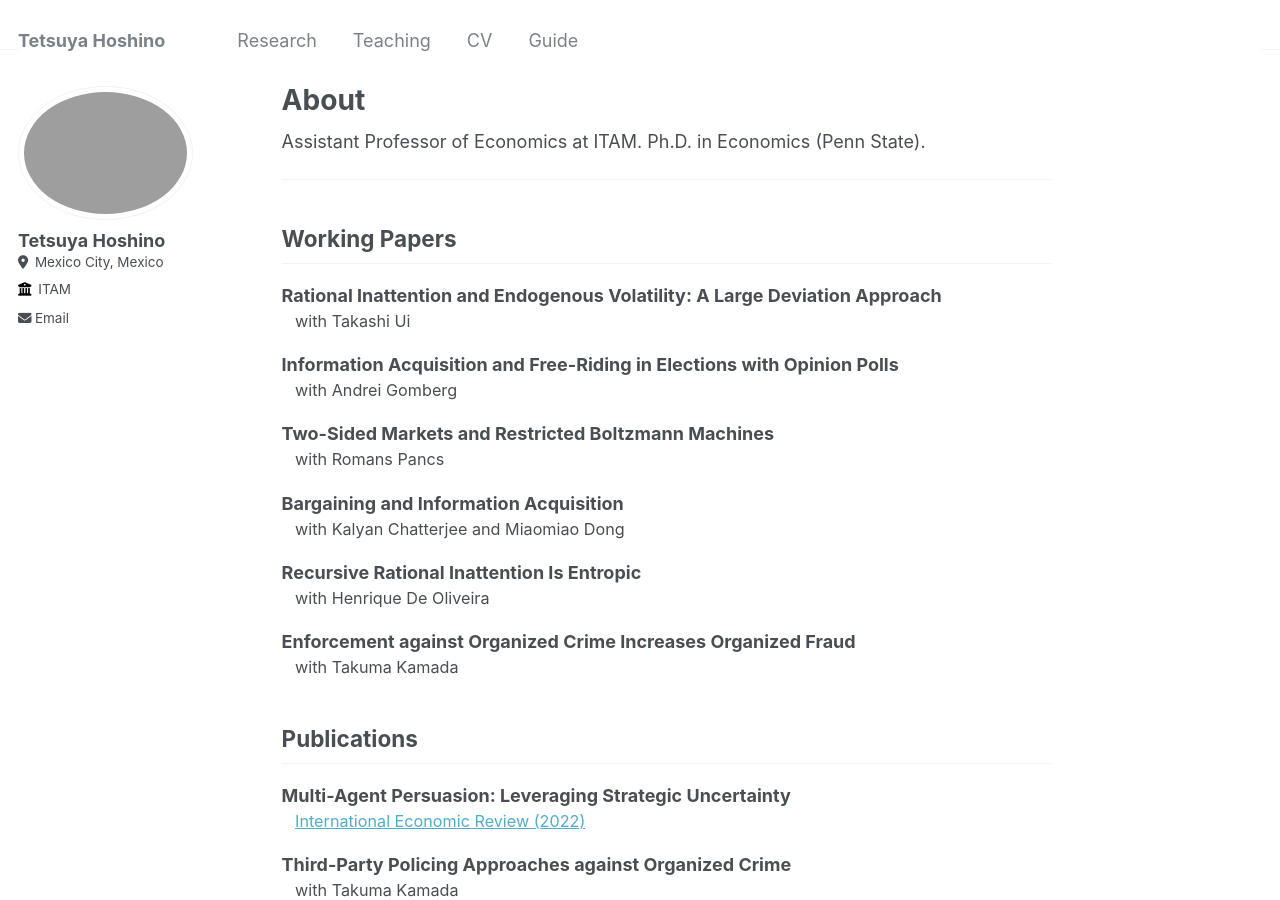
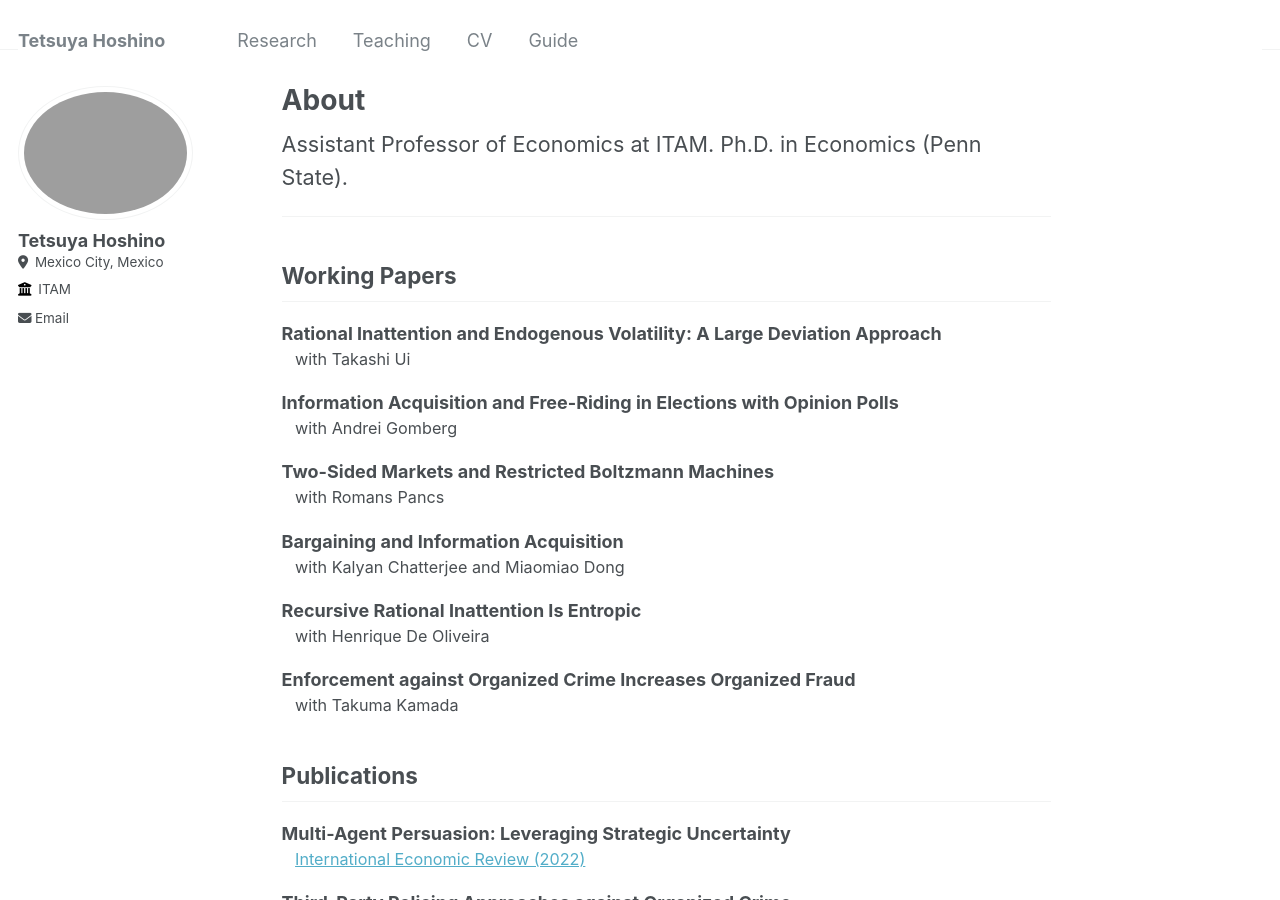
Before and after one commit to tetsuyahoshino137/tetsuyahoshino137.github.io, a Jekyll site: the page built from _pages/about.md, in a window 1280 px wide and 900 px high. Built offline with Jekyll 4.4.1, drawn with Linux system fonts in a browser that asks for light colours.

Commit message:
Update about.md

```diff
--- a/_pages/about.md
+++ b/_pages/about.md
@@ -7,7 +7,9 @@ redirect_from:
   - /about.html
 ---
 
+<span style="font-size:larger;">
 Assistant Professor of Economics at ITAM. Ph.D. in Economics (Penn State).
+</span>
 
 ---
 
```
